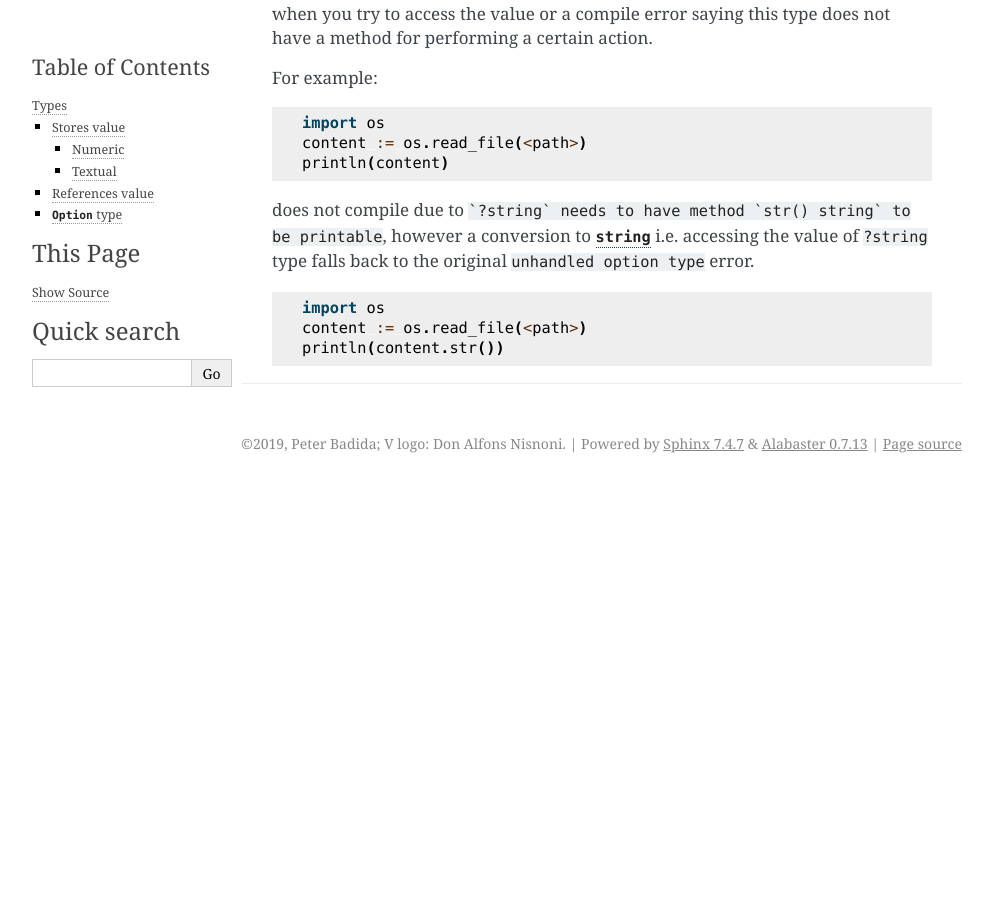
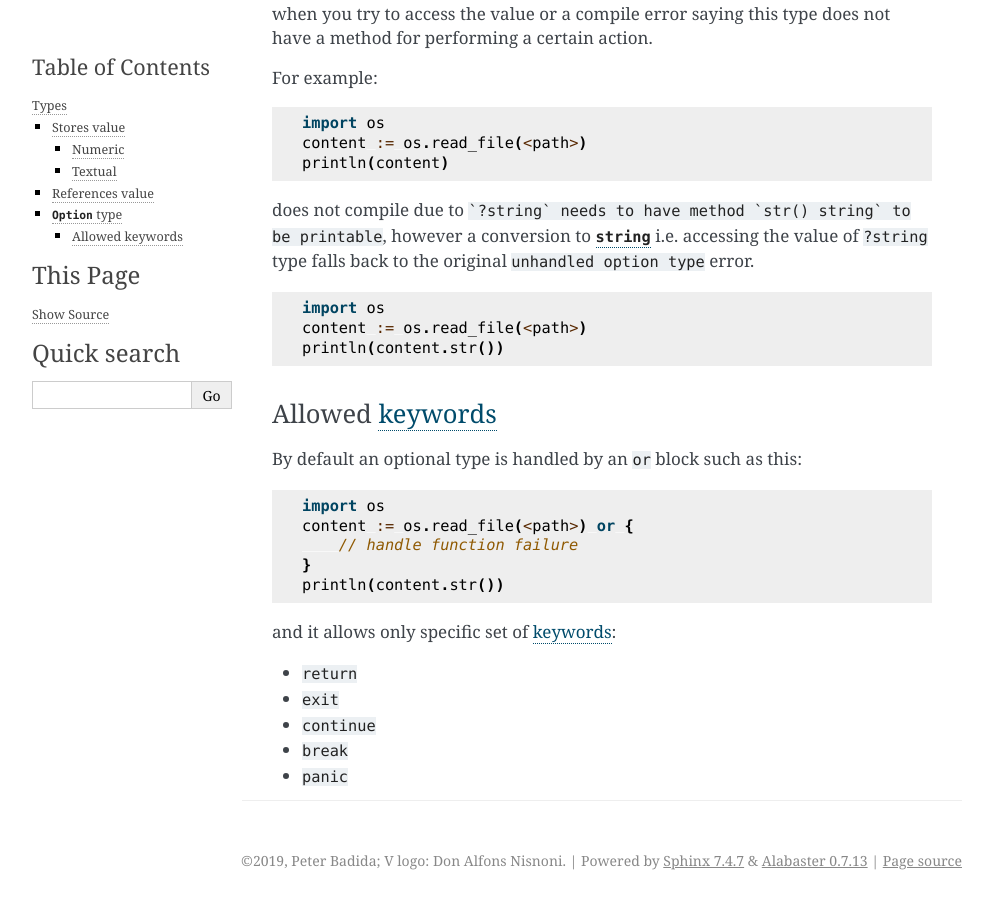
Before and after one commit to KeyWeeUsr/the-book-of-v, a Sphinx documentation site: the page built from source/types.rst, in a window 1280 px wide and 900 px high, scrolled down 1153 px. Shown: the whole window, without its empty margins (148-1141 px from the left). Built offline with Sphinx 7.4.7, drawn with Linux system fonts in a browser that asks for light colours; before the commit the page ends 1636 px from its top, so only the background shows below that.

Commit message:
[ADD] Describe allowed keywords in Option's 'or' block

```diff
--- a/source/types.rst
+++ b/source/types.rst
@@ -73,3 +73,24 @@ of ``?string`` type falls back to the original ``unhandled option type`` error.
     import os
     content := os.read_file(<path>)
     println(content.str())
+
+Allowed :doc:`keywords <keywords>`
+~~~~~~~~~~~~~~~~~~~~~~~~~~~~~~~~~~
+
+By default an optional type is handled by an ``or`` block such as this:
+
+.. code:: v
+
+    import os
+    content := os.read_file(<path>) or {
+        // handle function failure
+    }
+    println(content.str())
+
+and it allows only specific set of :doc:`keywords <keywords>`:
+
+* ``return``
+* ``exit``
+* ``continue``
+* ``break``
+* ``panic``
```
Also changed, not shown: source/keywords.rst (+7 -0 lines).
